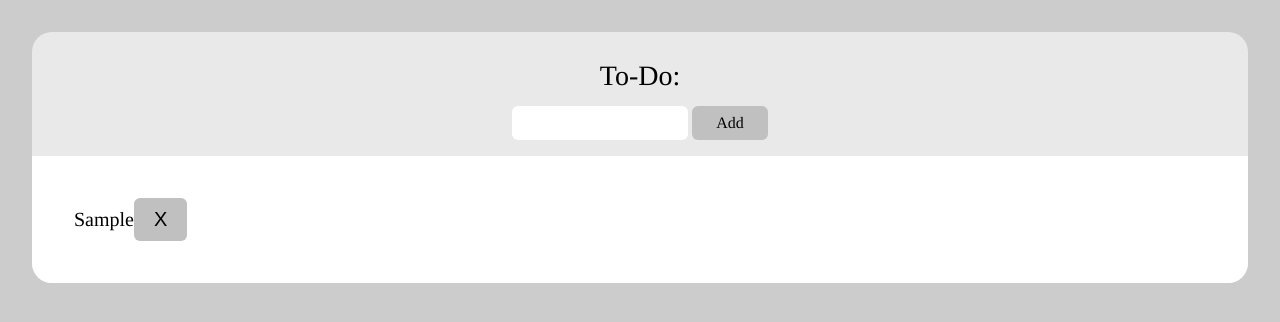
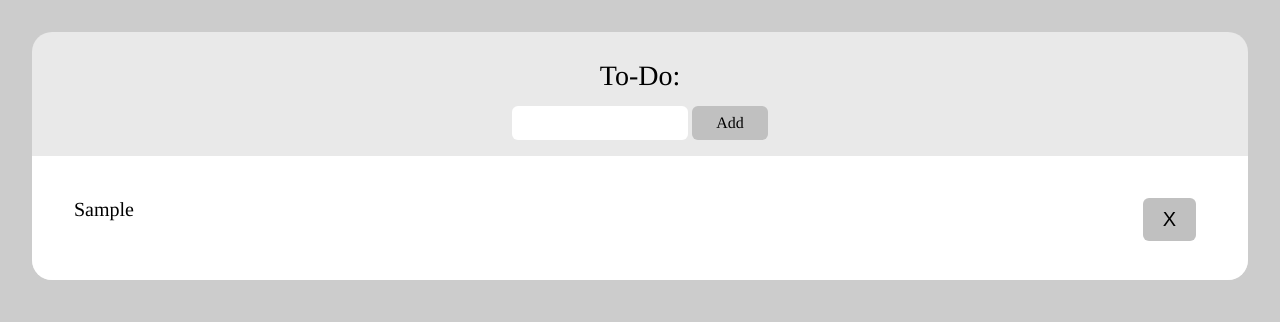
Before and after one commit to saracase/dsn1676-assignment-5, a plain HTML site: page index.html in a window 1280 px wide. Both pictures are taken after typing "Sample" into the empty fields and a click on the button "Add". Drawn offline with nearby package versions, Linux system fonts and the light colour scheme.

Commit message:
Made the button go to the right when full screen, the button is more centered now, also made the chore crossed out line just on the chore, before it was making the X button also crossed out when the window was moved.

```diff
--- a/css/main.css
+++ b/css/main.css
@@ -81,6 +81,8 @@ body {
     list-style: none;
     font-size: 1.25em;
     padding: 0.5em;
+    min-height: 3em;
+    position: relative;
 }
 
 .delete-button {
@@ -90,6 +92,8 @@ body {
     border-radius: 6px;
     border: none;
     background-color: #c0c0c0;
+    position: absolute;
+    right: 1em;
 }
 
 .delete-button:hover {
@@ -105,7 +109,8 @@ body {
     margin: 0;
     font-size: 1em;
     padding: 0.5em 0;
-    max-width: 10em;
+    width: 5em;
+    position: relative;
 }
 
 .task-complete {
```
